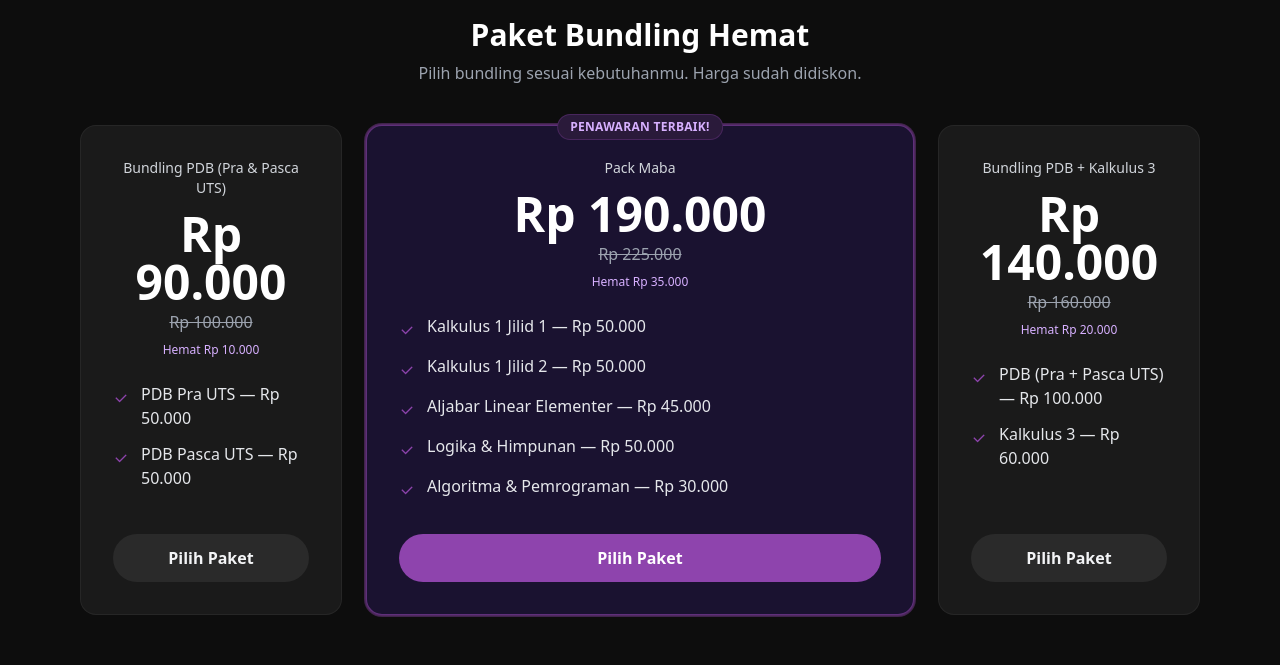
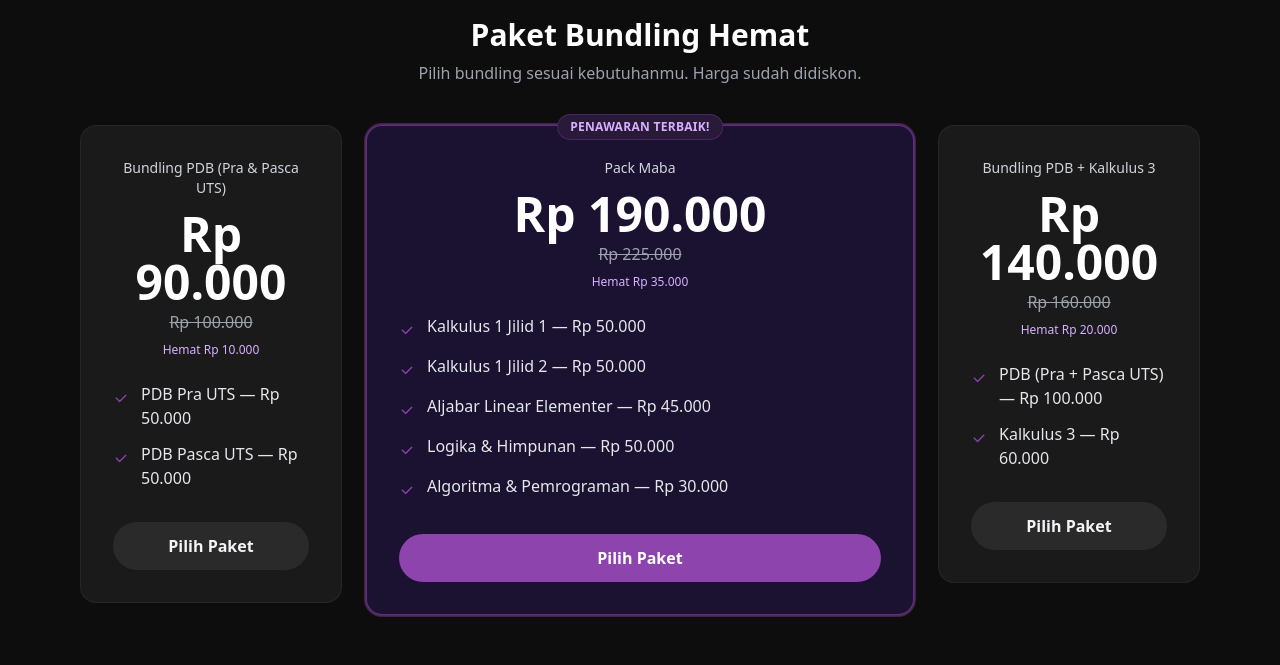
Before and after one commit to FeynmanProject/feynmanproject.github.io, a Next.js app: page /books in a window 1280 px wide. Shown: the part 860-1525 px from the top of the page. Built offline with nearby package versions, Linux system fonts and the light colour scheme.

Commit message:
Update page.tsx

```diff
--- a/app/books/page.tsx
+++ b/app/books/page.tsx
@@ -7,21 +7,18 @@ import Image from 'next/image';
 import { useRef } from 'react';
 import { usePathname } from 'next/navigation';
 
-// ——— Pricing Section (asymmetric width) ———
+// ——— Pricing Section (tinggi kiri/kanan tidak ikut tengah) ———
 function PricingSection() {
   const plans = [
-    // KIRI
     {
       title: 'Bundling PDB (Pra & Pasca UTS)',
       price: 'Rp 90.000',
       struck: 'Rp 100.000',
       highlight: false,
-      badge: undefined,
       cta: '#',
       includes: ['PDB Pra UTS — Rp 50.000', 'PDB Pasca UTS — Rp 50.000'],
       footnote: 'Hemat Rp 10.000',
     },
-    // TENGAH — PENAWARAN TERBAIK
     {
       title: 'Pack Maba',
       price: 'Rp 190.000',
@@ -38,13 +35,11 @@ function PricingSection() {
       ],
       footnote: 'Hemat Rp 35.000',
     },
-    // KANAN
     {
       title: 'Bundling PDB + Kalkulus 3',
       price: 'Rp 140.000',
       struck: 'Rp 160.000',
       highlight: false,
-      badge: undefined,
       cta: '#',
       includes: ['PDB (Pra + Pasca UTS) — Rp 100.000', 'Kalkulus 3 — Rp 60.000'],
       footnote: 'Hemat Rp 20.000',
@@ -61,17 +56,17 @@ function PricingSection() {
           Pilih bundling sesuai kebutuhanmu. Harga sudah didiskon.
         </p>
 
-        {/* 1 kolom di mobile, 12 kolom di md+ */}
-        <div className="grid grid-cols-1 md:grid-cols-12 gap-6 mt-10">
+        {/* ⬇️ items-start bikin tinggi tiap kartu mengikuti kontennya sendiri */}
+        <div className="grid grid-cols-1 md:grid-cols-12 items-start gap-6 mt-10">
           {plans.map((p, i) => (
             <div
               key={i}
-              // kiri & kanan = 3 kolom; tengah = 6 kolom
-              className={i === 1 ? 'md:col-span-6' : 'md:col-span-3'}
+              className={i === 1 ? 'self-start md:col-span-6' : 'self-start md:col-span-3'}
             >
               <div
                 className={[
-                  'relative rounded-2xl p-8 transition-all h-full flex flex-col',
+                  // ⛔️ h-full DIHAPUS
+                  'relative rounded-2xl p-8 transition-all flex flex-col',
                   p.highlight
                     ? 'bg-[#1A1230] border border-[#8E44AD]/60 ring-2 ring-[#8E44AD]/40 shadow-[0_0_0_1px_rgba(142,68,173,0.2)]'
                     : 'bg-[#1A1A1A] border border-white/5',
@@ -86,16 +81,10 @@ function PricingSection() {
                 <div className="text-center mb-6">
                   <div className="text-sm text-gray-300">{p.title}</div>
                   <div className="mt-3">
-                    <div className="text-4xl md:text-5xl font-extrabold">
-                      {p.price}
-                    </div>
-                    <div className="text-gray-400 line-through mt-1">
-                      {p.struck}
-                    </div>
+                    <div className="text-4xl md:text-5xl font-extrabold">{p.price}</div>
+                    <div className="text-gray-400 line-through mt-1">{p.struck}</div>
                     {p.footnote && (
-                      <div className="mt-2 text-xs text-[#D7B0FF]">
-                        {p.footnote}
-                      </div>
+                      <div className="mt-2 text-xs text-[#D7B0FF]">{p.footnote}</div>
                     )}
                   </div>
                 </div>
```
